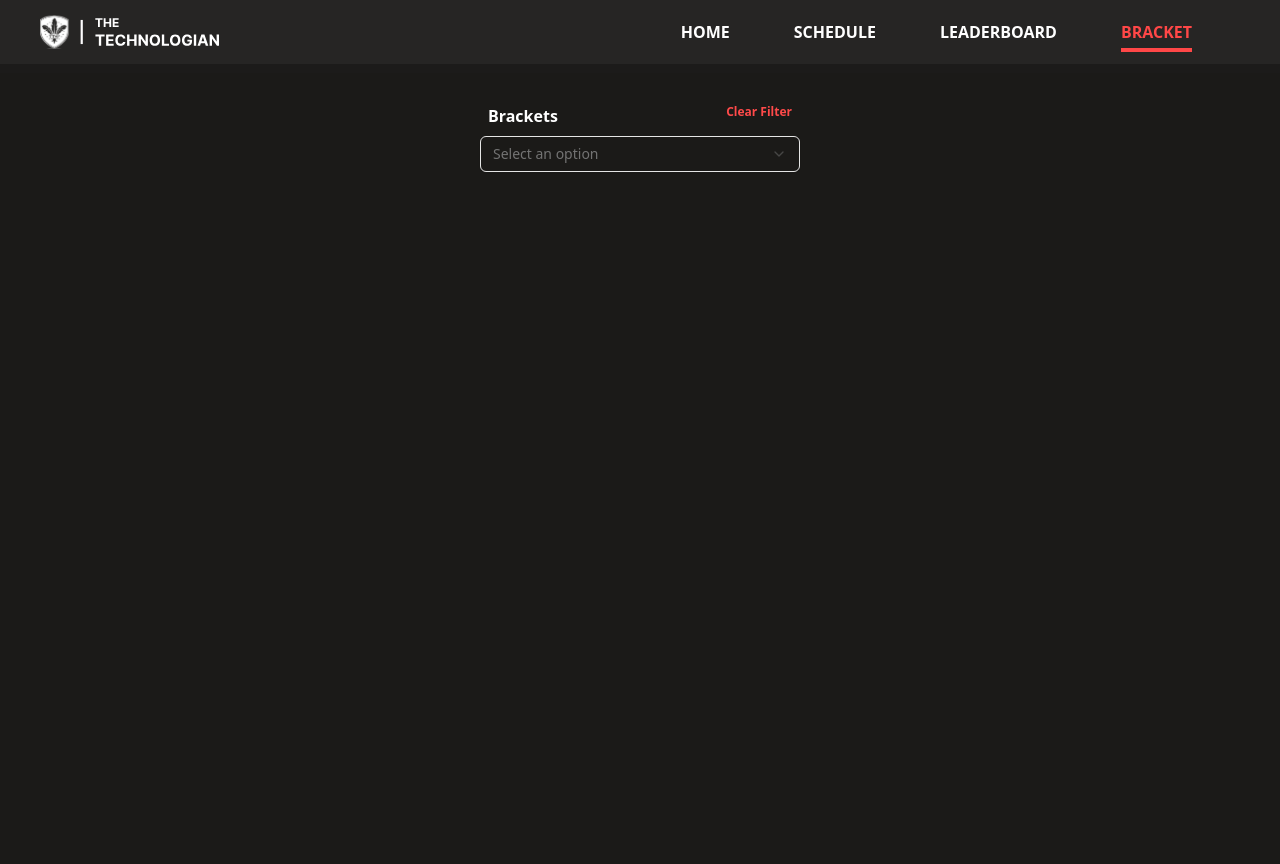
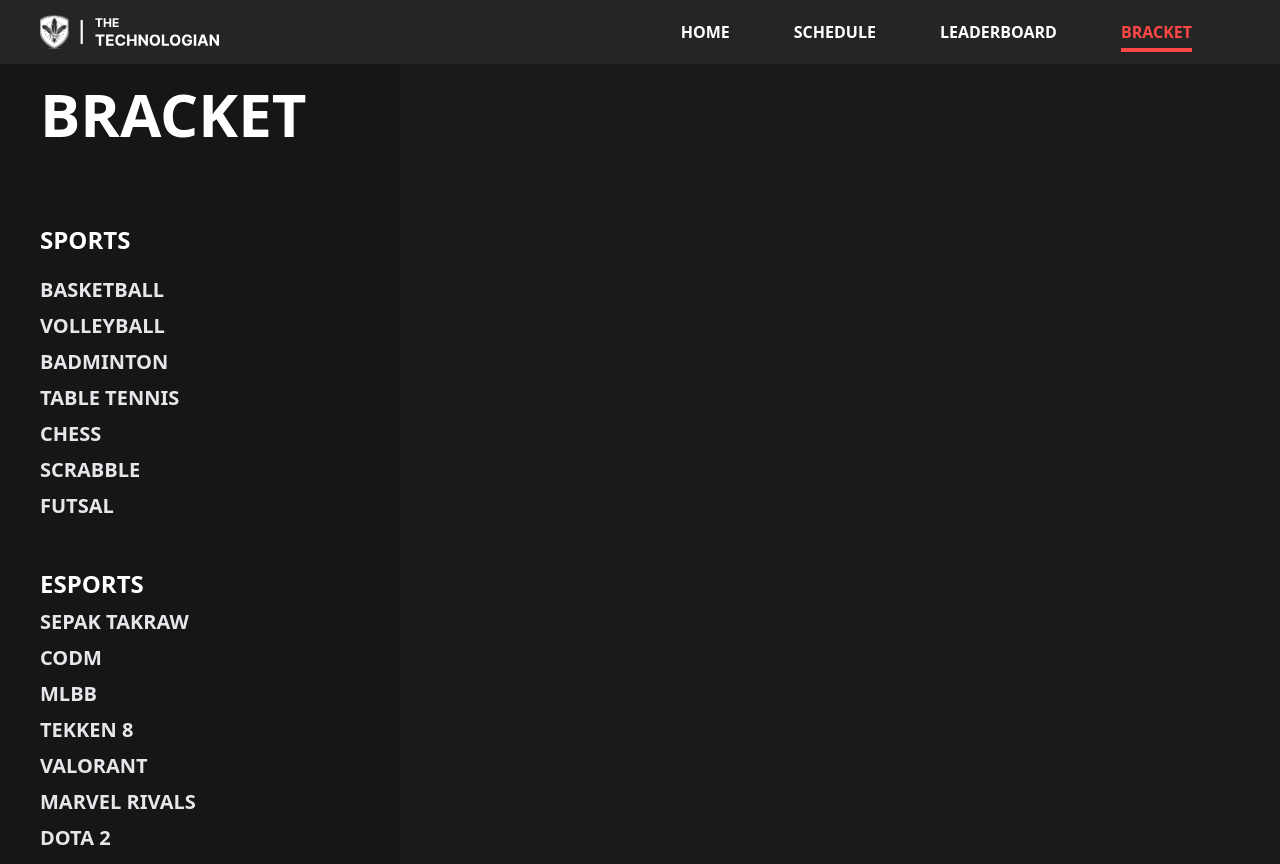
Before and after one commit to Wetooa/Project-CITU-Intramurals-2025, a Next.js app: page /bracket in a window 1280 px wide. Before the commit the page ends 800 px from the top, so only its background shows below. Built offline with nearby package versions, Linux system fonts and the light colour scheme.

Commit message:
bracket done

```diff
--- a/app/bracket/page.tsx
+++ b/app/bracket/page.tsx
@@ -1,16 +1,47 @@
 "use client"
-import React, {useState} from "react";
+import React, {useEffect, useState} from "react";
 import CustomizedSelect from "@/components/shared/customized-select";
-import {teams} from "@/types/constant";
+import {teams, games} from "@/types/constant";
 
 
 export default function BracketScreen() {
     const [selectBracket, setSelectedBracket] = useState("");
+    useEffect(() => {
+        console.log(selectBracket)
+    }, [selectBracket]);
     return (
         <>
-            <div className='flex items-center justify-center mt-10'>
-                <CustomizedSelect title={"Brackets"} options={teams} value={selectBracket}
-                                  onChange={(value) => setSelectedBracket(value)}></CustomizedSelect>
+            <div className='flex items-center justify-start mt-10 md:mt-0 '>
+                <div className='md:hidden'>
+                    <CustomizedSelect title={"Brackets"} options={teams} value={selectBracket}
+                                      onChange={(value) => setSelectedBracket(value)}></CustomizedSelect>
+                </div>
+                <div className='h-screen w-[400px] z-50 flex  p-5  pl-10  justify-start bg-phantom_ash te flex-col'>
+                    <p className="text-6xl font-bold self-start mb-10  cursor-pointer hover:animate-pulse">BRACKET</p>
+                    <p className="text-2xl font-bold self-start mt-10">SPORTS</p>
+                    <div className='mt-5 flex flex-col gap-2'>
+                        {
+                            games.slice(0, 7).map((game, index) => (
+                                <p key={index}
+                                   className="text-xl text-gray-200 cursor-pointer hover:scale-105 transition-all font-bold "
+                                   onClick={() => setSelectedBracket(game.toUpperCase())}>
+                                    {game.toUpperCase()}
+                                </p>
+                            ))
+                        }
+                        <p className="text-2xl font-bold self-start mt-10">ESPORTS</p>
+                        {
+                            games.slice(7).map((game, index) => (
+                                <p key={index}
+                                   className="text-xl text-gray-200 cursor-pointer hover:scale-105 transition-all font-bold "
+                                   onClick={() => setSelectedBracket(game.toUpperCase())}>
+                                    {game.toUpperCase()}
+                                </p>
+                            ))
+                        }
+                    </div>
+
+                </div>
             </div>
 
 
--- a/tailwind.config.ts
+++ b/tailwind.config.ts
@@ -1,4 +1,4 @@
-import type { Config } from "tailwindcss";
+import type {Config} from "tailwindcss";
 
 export default {
     darkMode: ["class"],
@@ -15,7 +15,8 @@
                 // put custom colors here
                 coral_red: '#FF4A4A',
                 mocha: "#262524",
-			charcoal_black : "#1b1a18",
+                charcoal_black: "#1b1a18",
+                phantom_ash: '#161616',
                 card: {
                     DEFAULT: 'hsl(var(--card))',
                     foreground: 'hsl(var(--card-foreground))'
```
Lines whose indentation alone changed are shown as unchanged.
